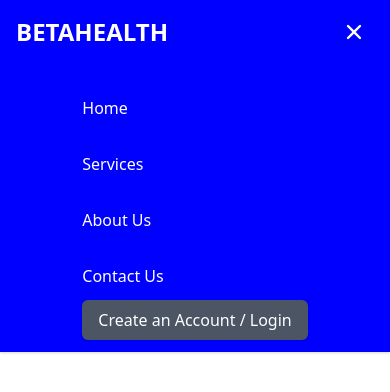
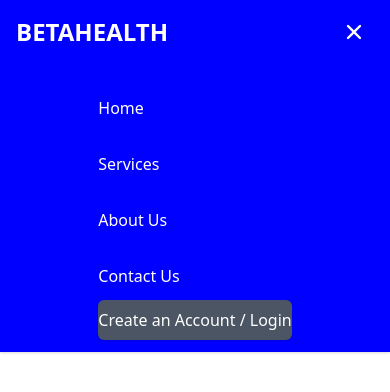
Before and after one commit to nejidevelops/BetaHealth, a React (Create React App) app: page / in a window 390 px wide. Both pictures are taken after a click on the button 354 px from the left and 32 px from the top of the page. Shown: the top 392 px of the page. Built offline with nearby package versions, Linux system fonts and the light colour scheme.

Commit message:
ready for the homepage

```diff
--- a/src/components/Navbar/NavBar.js
+++ b/src/components/Navbar/NavBar.js
@@ -83,7 +83,7 @@ export default function NavBar() {
                         <div className="mt-3 space-y-2 lg:hidden md:inline-block">
                     <a
                         href="javascript:void(0)"
-                        className="inline-block w-full px-4 py-2 text-center text-white bg-gray-600 rounded-md shadow hover:bg-gray-800"
+                        className="inline-block w-full py-2 text-center text-white bg-gray-600 rounded-md shadow hover:bg-gray-800"
                     >
                         Create an Account / Login
                     </a>
```
